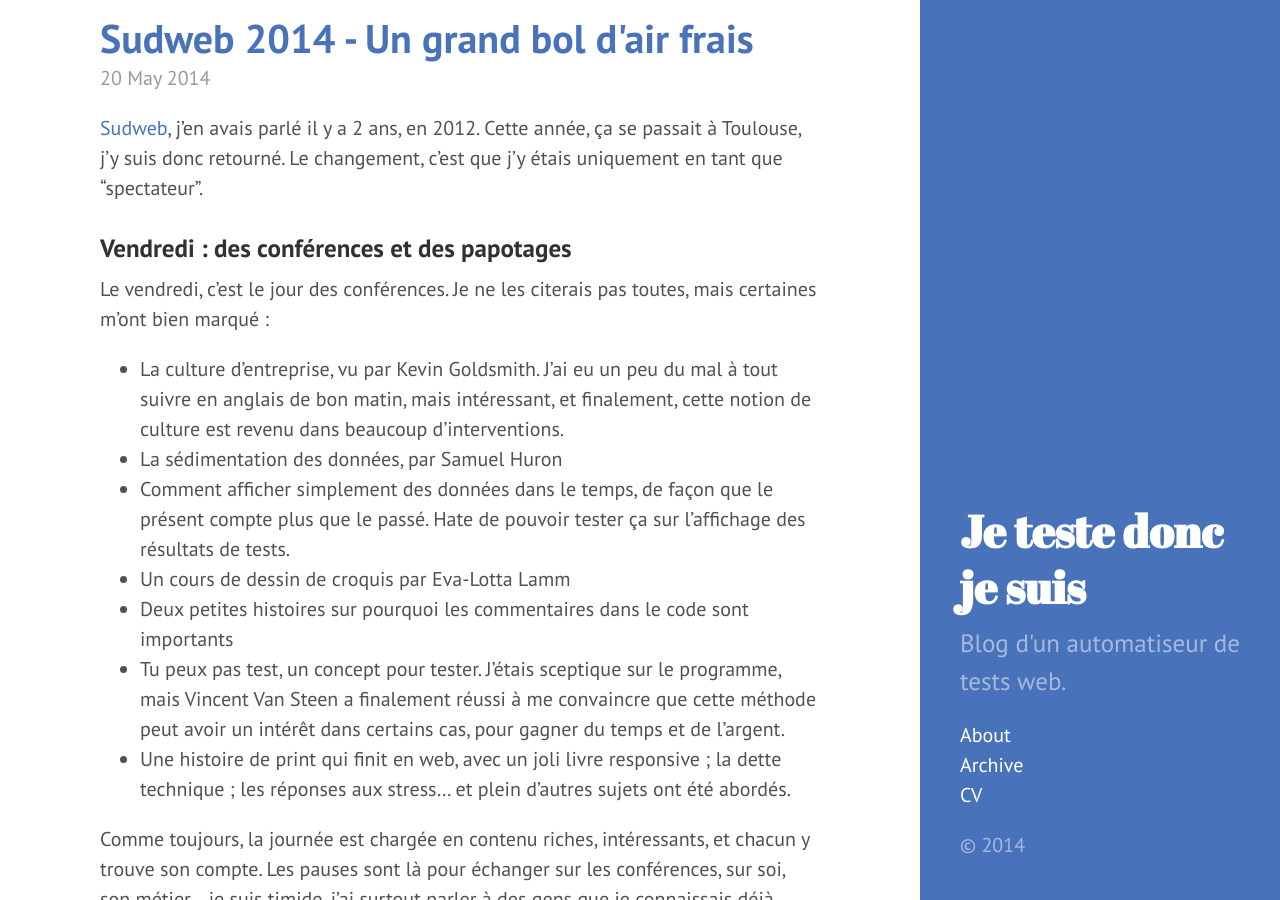
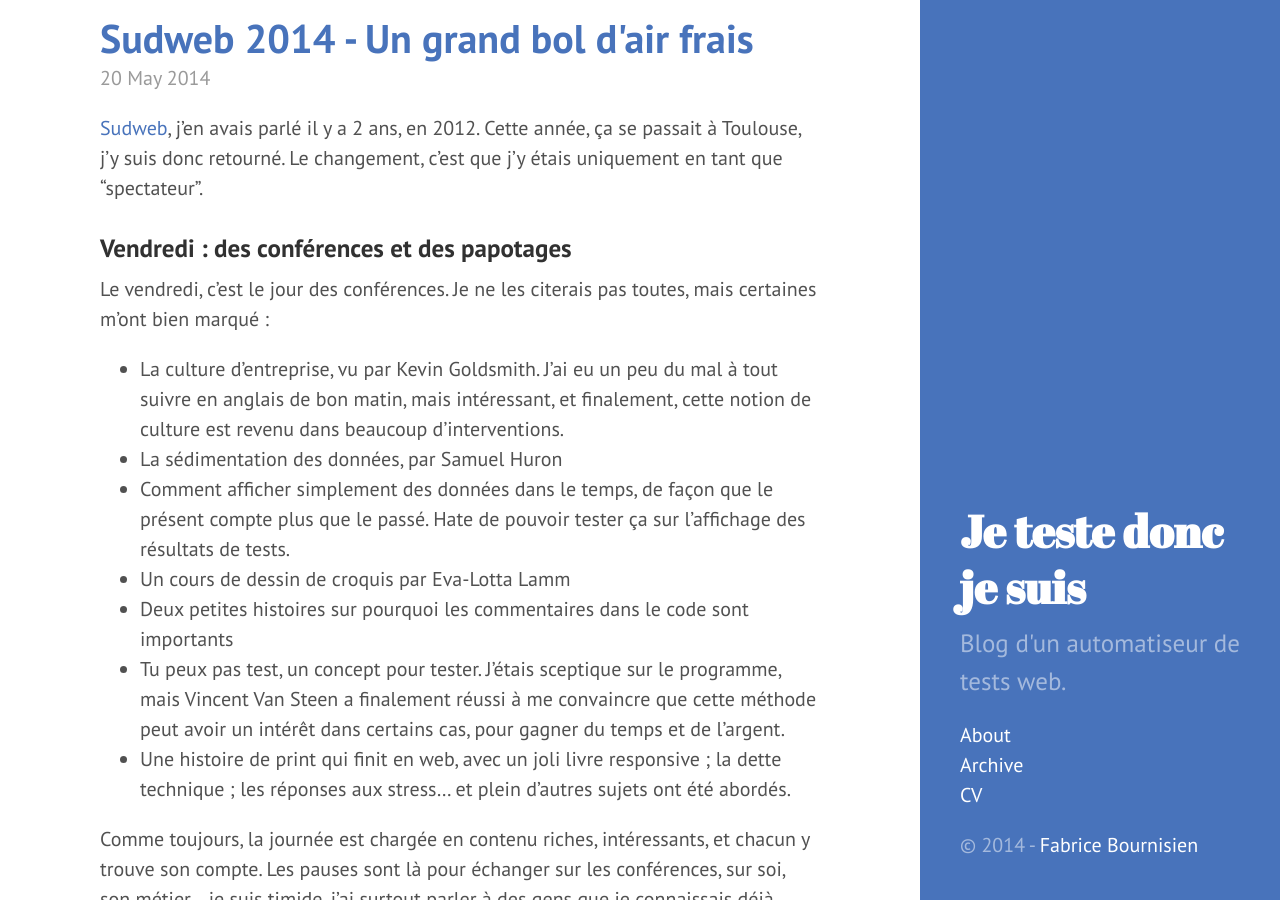
Before and after one commit to fabrice31/blog, a Jekyll site: the page built from index.html, in a window 1280 px wide and 900 px high, scrolled down 577 px. Built offline with Jekyll 4.4.1, drawn with Linux system fonts in a browser that asks for light colours; Markdown is read by kramdown in place of the engine named in the settings; the list of posts is cut into pages by our own code.

Commit message:
Add Google+ Authorship

```diff
--- a/_includes/sidebar.html
+++ b/_includes/sidebar.html
@@ -21,6 +21,6 @@
 		<a class="sidebar-nav-item" href="http://www.fabricebournisien.eu">CV</a>
     </nav>
 
-    <p>&copy; {{ site.time | date: '%Y' }}</p>
+    <p>&copy; {{ site.time | date: '%Y' }} - <a href="https://plus.google.com/104493142924184161356/rel=author?" rel="author">Fabrice Bournisien</a></p>
   </div>
 </div>
```
